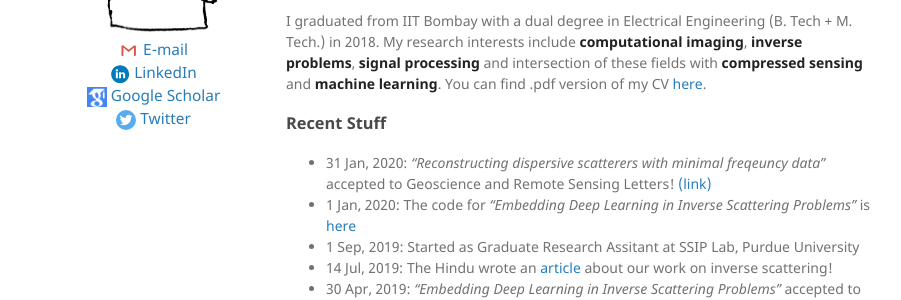
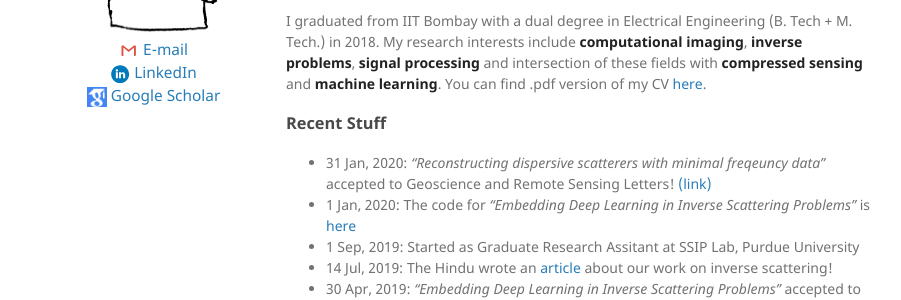
Before and after one commit to sanghviyashiitb/sanghviyashiitb.github.io, a Jekyll site: the page built from index.md, in a window 1280 px wide. Shown: the part 337-637 px from the top of the page, without its empty margins (119-1020 px from the left). Built offline with Jekyll 4.4.1, drawn with Linux system fonts in a browser that asks for light colours.

Commit message:
Removed Twitter

```diff
--- a/_layouts/default.html
+++ b/_layouts/default.html
@@ -27,7 +27,6 @@
             <a href="mailto:sanghviyash95@gmail.com"> <img src ="assets/img/gmail.svg" width = "20" style="vertical-align:middle"/> E-mail</a> <br>
             <a href="https://www.linkedin.com/in/yash-sanghvi-4729838b/"> <img src ="assets/img/linkedin.svg" width = "20" style="vertical-align:middle"/> LinkedIn</a> <br>
             <a href="https://scholar.google.com/citations?user=RXusiS8AAAAJ&hl=en&oi=ao"> <img src ="assets/img/scholar.png" width = "20" style="vertical-align:middle"/> Google Scholar</a> <br>
-            <a href="https://twitter.com/sanghviyash951"> <img src ="assets/img/twitter.svg" width = "20" style="vertical-align:middle"/> Twitter</a>
           </div>
         </center>
       </div>
```
